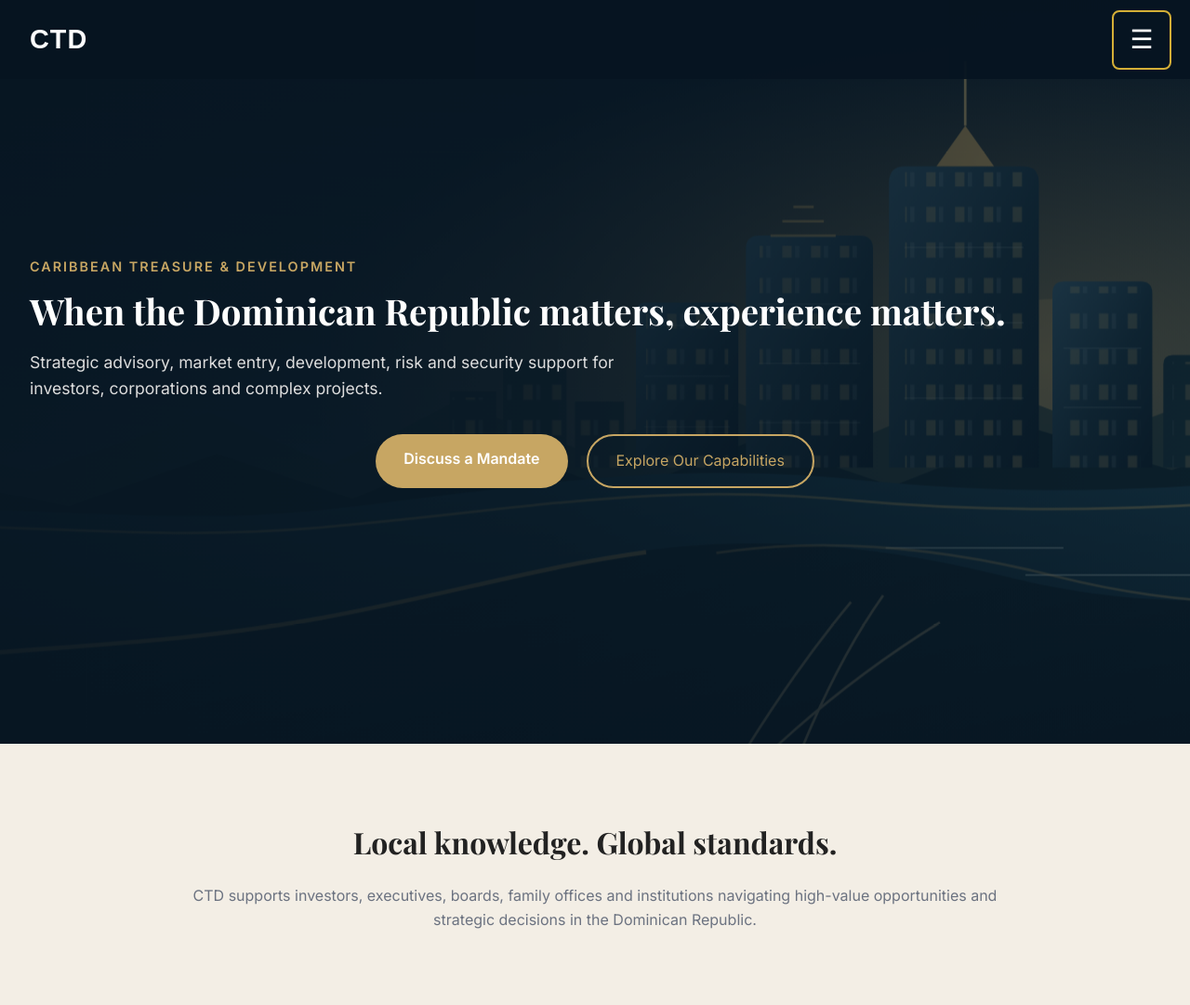
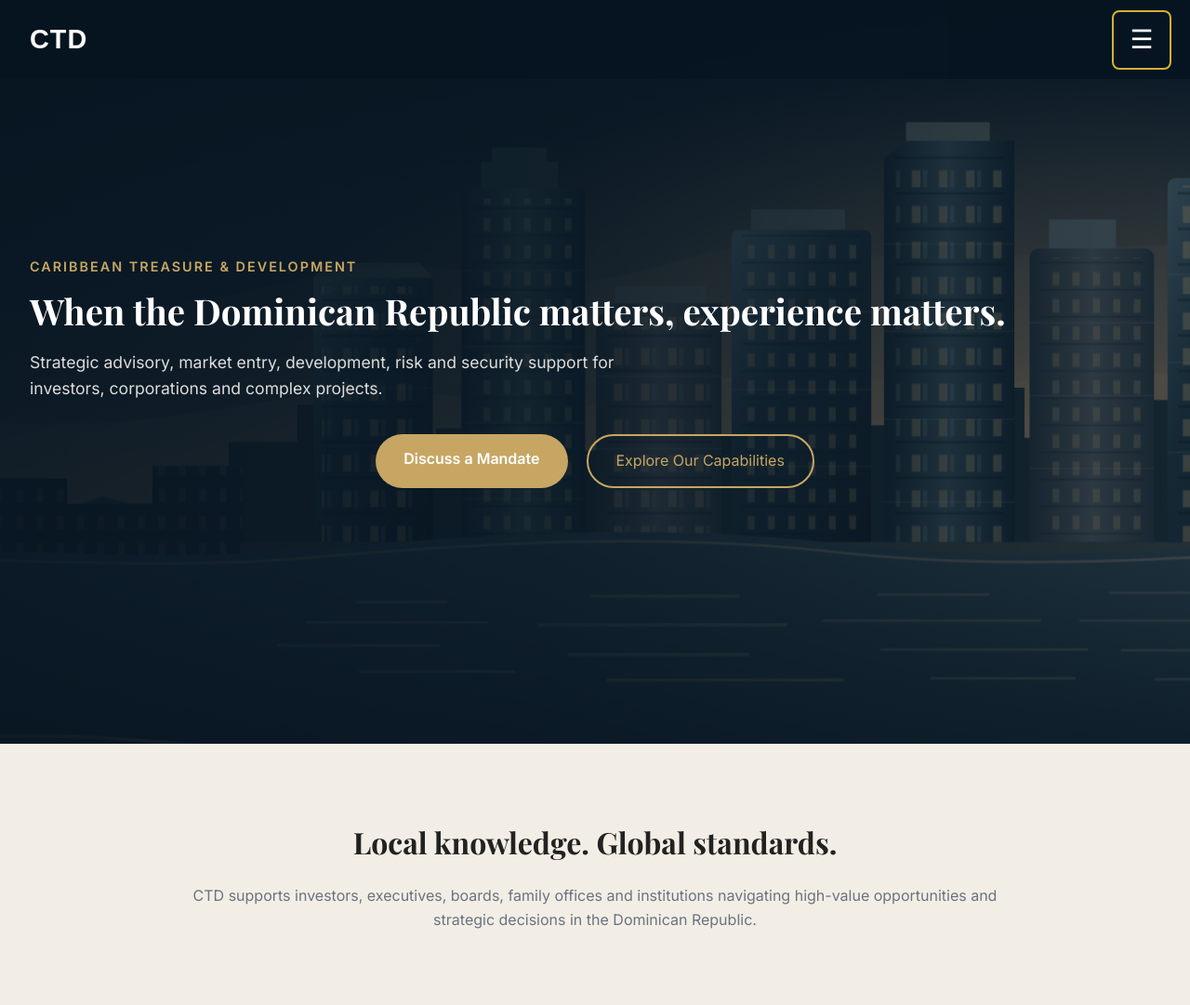
Before and after one commit to juan1221/CTD, a Flask app: page / in a window 1280 px wide. Shown: the top 1081 px of the page at 93% size. Run offline with Flask 3, Linux system fonts and the light colour scheme.

Commit message:
Translate,imagen Hero, correciones template

```diff
--- a/static/css/style.css
+++ b/static/css/style.css
@@ -273,7 +273,7 @@ p {
             rgba(7, 21, 33, .92) 0%,
             rgba(7, 21, 33, .78) 48%,
             rgba(7, 21, 33, .42) 100%),
-        url("../img/hero-dominican-republic.svg");
+        url("../img/hero-nyc-inspired.svg");
     background-size: cover;
     background-position: center;
     animation: hero-image-zoom 18s cubic-bezier(.16, 1, .3, 1) 1 both;
```
Also changed, not shown: static/img/hero-nyc-inspired.svg (added), static/img/hero-santo-domingo.jpg (added).
